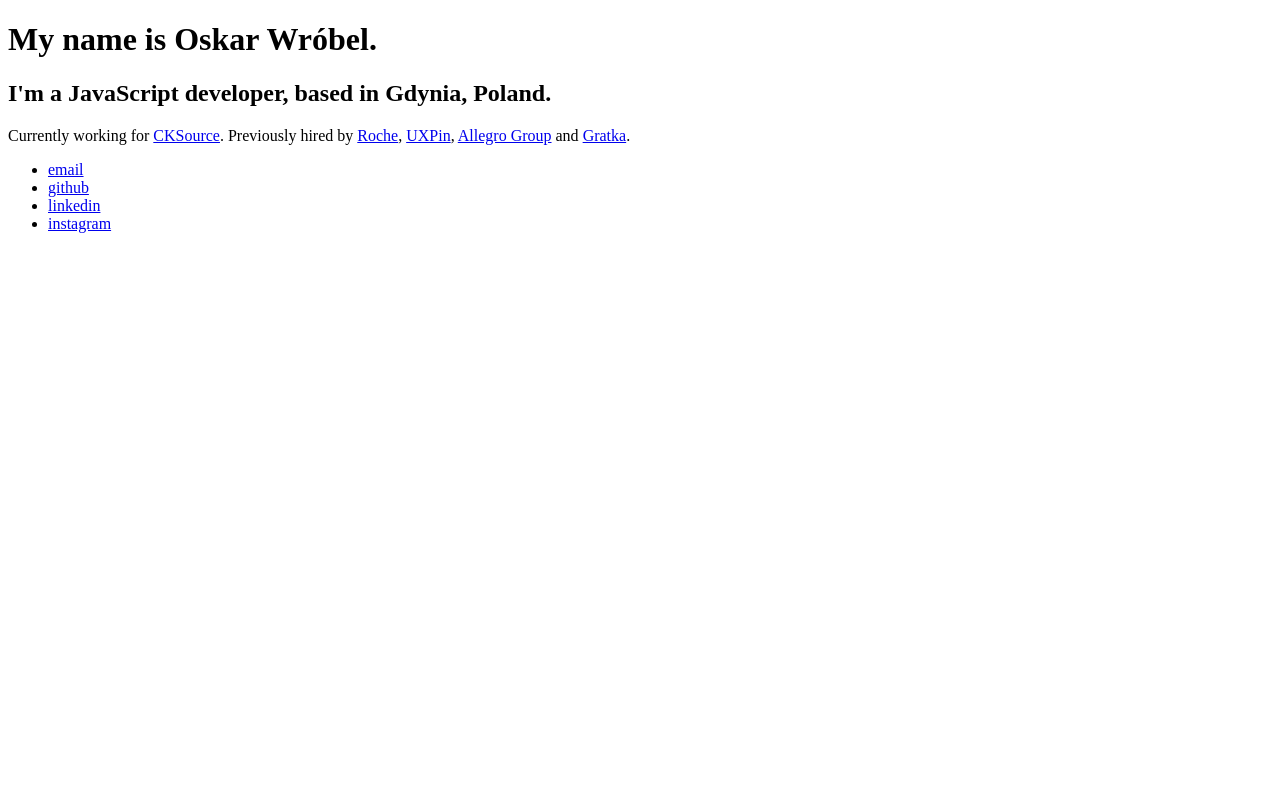
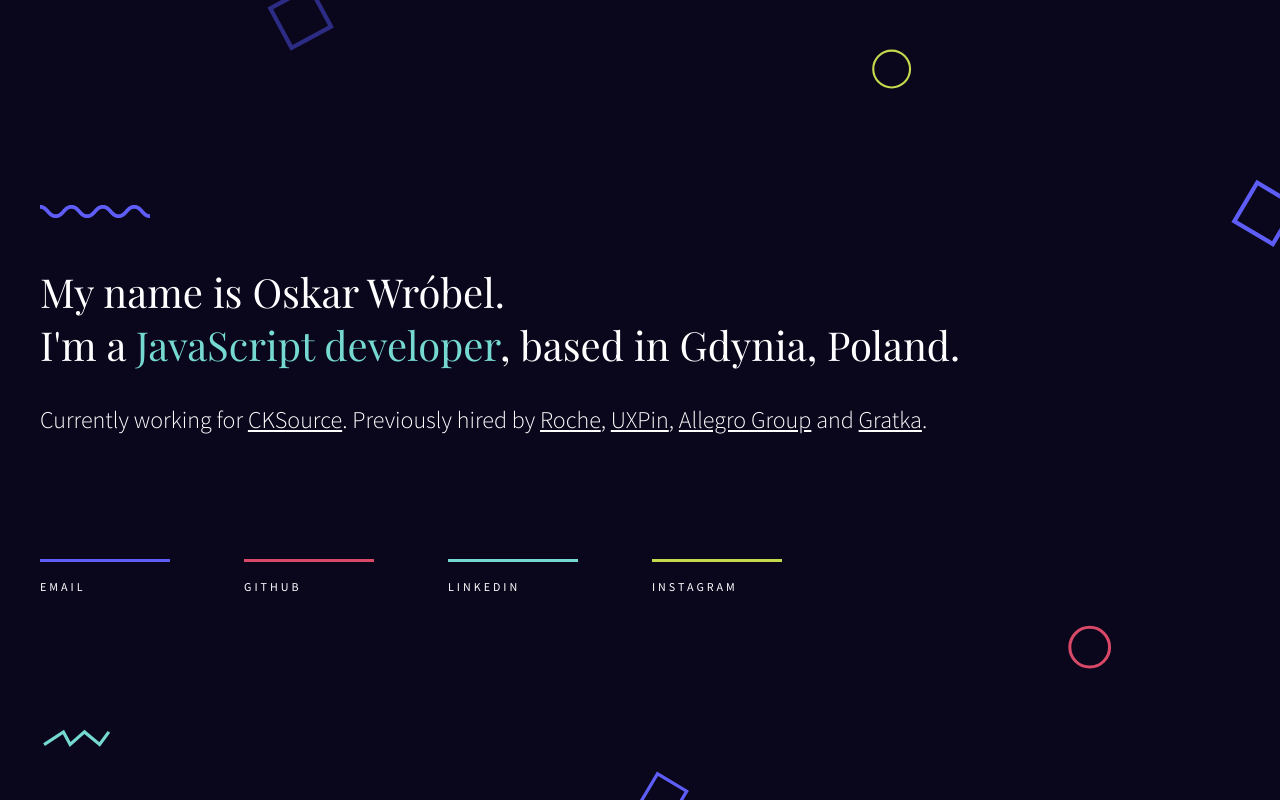
Before and after one commit to joannalawniczak/oskarwrobel, a website: page index.html in a window 1280 px wide. Drawn offline with nearby package versions, Linux system fonts and the light colour scheme; the site is published under a folder, as on GitHub Pages, so addresses that start at the root find nothing.

Commit message:
Changed static files path to relative.

```diff
--- a/index.html
+++ b/index.html
@@ -9,10 +9,10 @@
 	<meta name="robots" content="noindex,nofollow">
 	<meta name="viewport" content="width=device-width initial-scale=1.0, minimum-scale=1.0">
 
-	<link href="/styles/css/app.css" rel="stylesheet">
-	<link href="/images/favicon.png" rel="icon" type="image/png">
+	<link href="styles/css/app.css" rel="stylesheet">
+	<link href="images/favicon.png" rel="icon" type="image/png">
 
-	<link href="https://fonts.googleapis.com/css?family=Playfair+Display&subset=latin,latin-ext" rel="stylesheet" type="text/css">
+	<link href="https://fonts.googleapis.com/css?family=Playfair+Display&amp;subset=latin,latin-ext" rel="stylesheet" type="text/css">
 	<link href="https://fonts.googleapis.com/css?family=Source+Sans+Pro:400,300" rel="stylesheet" type="text/css">
 </head>
 <body>
```
